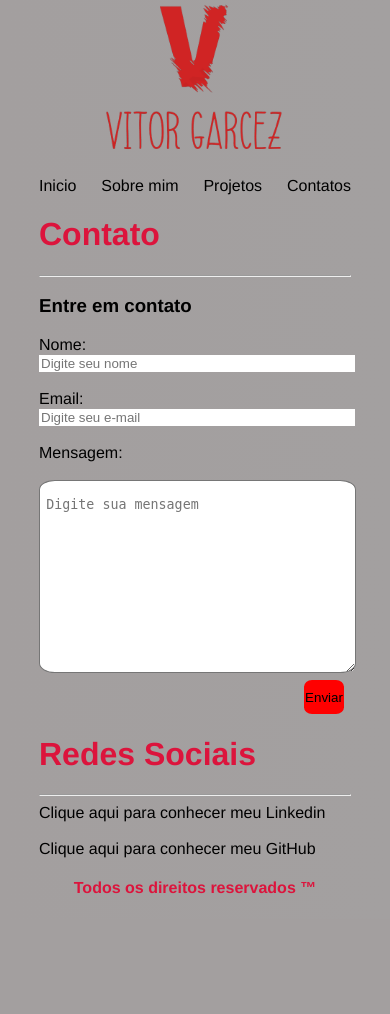
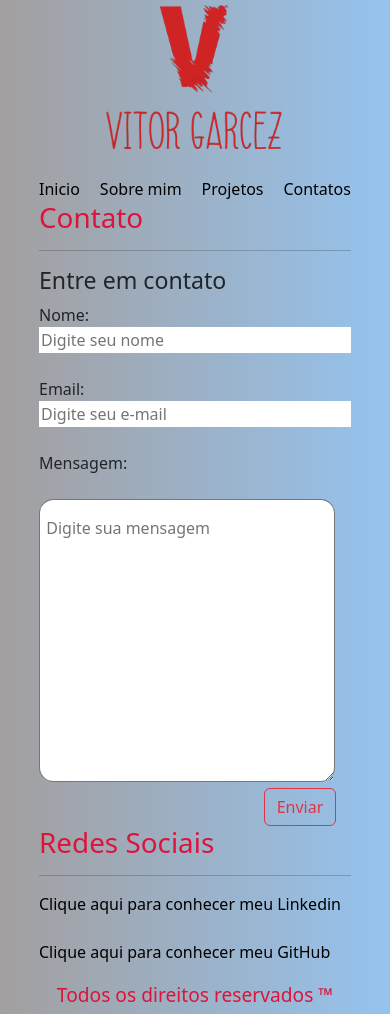
Before and after one commit to Vitaog/Portifolio-Digital, a Flask app: page /contato in a window 390 px wide; the page is wider, and only the part inside the window is pictured. Before the commit the page ends 894 px from the top of that part, so only its background shows below. Run offline with Flask 2, Linux system fonts and the light colour scheme.

Commit message:
Adição do bootstrap ao botão do portifólio
-[x] Adição de bootstrap no botão da tela contatos

```diff
--- a/src/static/styles/style.css
+++ b/src/static/styles/style.css
@@ -3,12 +3,12 @@ body {
     margin: 0;
     padding: 0;
     font-family: 'Franklin Gothic Medium', 'Arial Narrow', Arial, sans-serif;
-    background-image: linear-gradient(to right, rgb(163, 159, 159), rgb(163, 160, 160));
+    background-image: linear-gradient(to right, rgb(163, 159, 159), rgb(149, 195, 238));
     color: rgb(0, 0, 0);
 }
 
 /**Alinhamento da nav bar**/
-.navbar nav{
+.navbarv nav{
 display: flex;
 align-items: center;
 justify-content: space-between;
@@ -16,30 +16,27 @@ padding: 25px 25% 0 25%;
 }
 
 /**Logo da nav bar**/
-.navbar img{
+.navbarv img{
     display: block;
     width: 10%;
     margin: auto;
 }
 
 /**Titulo Portifólio**/
-.navbar h2 {
+.navbarv h2 {
     font-size: 350%;
     letter-spacing: 8px;
     cursor: pointer;
 }
-.navbar span{
-    color: rgb(209, 27, 27);
-}
 
 
 /**Links navbar**/
-.navbar a{
+.navbarv a{
     text-decoration: none;
     color: rgb(0, 0, 0);
 }
 
-.navbar a:hover{
+.navbarv a:hover{
     color: #FF0000;
     transform: scale(1.3);
 }
@@ -66,6 +63,10 @@ padding: 25px 25% 0 25%;
     text-align: center;
     margin-top: 5%;
     color: #DC143C;
+}
+
+.tdrindex h4{
+    font-size: 120%;
 }
 
 /**_________________________________________________Página Sobre Mim__________________________________________________________________________________________**/
@@ -108,20 +109,11 @@ padding: 25px 25% 0 25%;
 .contato h1{
     color: #DC143C;
 }
-.btn button{
-    padding: 10px 2% 2% 2%;
-    border: none;
-    border-radius: 20%;
-    color: rgb(0, 0, 0);
-    background-color: #FF0000;
+
+.btnv{
+    padding: 0% 70% 0 24%;
 }
-.btn button:hover{
-    background-color: #B0E0E6;
-    cursor: pointer;
-}
-.btn{
-    padding: 1% 0 0 30%;
-}
+
 /**Links das redes sociais**/
 .redes a{
     text-decoration: none;
@@ -164,13 +156,13 @@ padding: 25px 25% 0 25%;
         filter: saturate(1.5);
     }
 
-    .navbar img{
+    .navbarv img{
         display: block;
         width: 50%;
         margin: auto;
     }
 
-    .navbar nav{
+    .navbarv nav{
         display: flex;
         align-items: center;
         justify-content: space-between;
@@ -186,8 +178,8 @@ padding: 25px 25% 0 25%;
         width: 95%;
     }
 
-    .btn{
-        padding: 1% 0 0 85%;
+    .btnv{
+        padding: 0% 70% 0 72%;
     }
 
     .sobremim{
@@ -220,8 +212,4 @@ padding: 25px 25% 0 25%;
         font-size: 130%;
     }
 
-    .btn button{
-        padding: 10px 2% 20% 2%;
-
-    }
 }
--- a/src/templates/contato.html
+++ b/src/templates/contato.html
@@ -17,8 +17,8 @@
         <input type="email" id="femail" placeholder="Digite seu e-mail"><br><br>
         <label for="fmensagem">Mensagem:</label><br><br>
         <textarea id="fmensagem" cols="30" rows="10" placeholder="Digite sua mensagem"></textarea>
-     <div class="btn">
-        <button>Enviar</button></div>
+     <div class="btnv" >
+        <button class="btn btn-outline-danger" >Enviar</button></div>
     </form>
 </div>
 <!--Redes Sociais-->
--- a/src/templates/template_base.html
+++ b/src/templates/template_base.html
@@ -6,13 +6,14 @@
     <meta http-equiv="X-UA-Compatible" content="IE=edge">
     <meta name="viewport" content="width=device-width, initial-scale=1.0">
     <link rel="stylesheet" href="{{ url_for('static',filename='styles/style.css') }}">
+    <link href="https://cdn.jsdelivr.net/npm/bootstrap@5.2.2/dist/css/bootstrap.min.css" rel="stylesheet" integrity="sha384-Zenh87qX5JnK2Jl0vWa8Ck2rdkQ2Bzep5IDxbcnCeuOxjzrPF/et3URy9Bv1WTRi" crossorigin="anonymous">
     {% endblock %}
 </head>
 <body>
 
     {% block nav %}
 <!--Barra de navegação-->
-<div class="navbar">
+<div class="navbarv">
     <img src="{{ url_for('static',filename='img/logo.png') }}" alt="Logo">
     <nav>
         <a href="/">Inicio</a>
```
